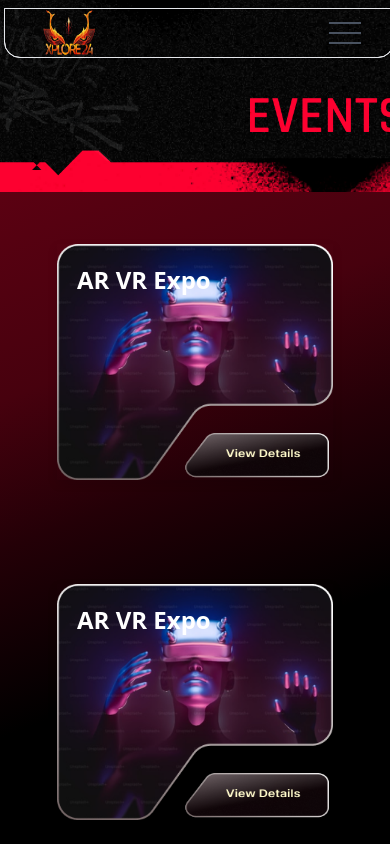
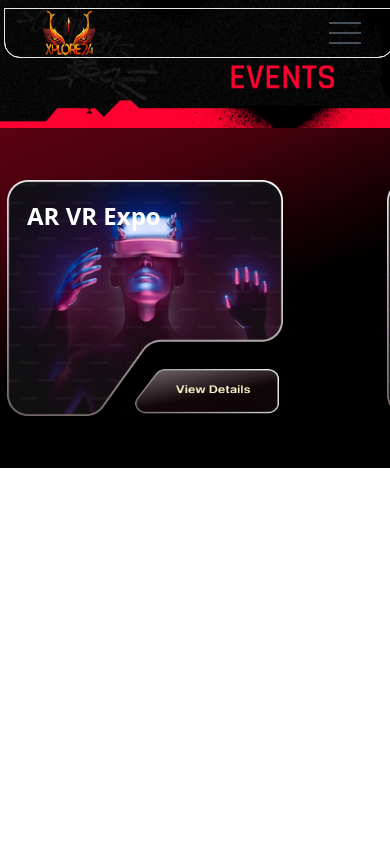
Before and after one commit to jeevanbabu7/Xplore, a React (Vite) app in the folder client/: page /events in a window 390 px wide. Shown: the top 844 px of the page. Built offline with nearby package versions, Linux system fonts and the light colour scheme.

Commit message:
responsive changes

```diff
--- a/client/package.json
+++ b/client/package.json
@@ -25,6 +25,7 @@
     "@types/react-dom": "^18.3.1",
     "@vitejs/plugin-react": "^4.3.4",
     "autoprefixer": "^10.4.20",
+    "daisyui": "^4.12.14",
     "eslint": "^9.15.0",
     "eslint-plugin-react": "^7.37.2",
     "eslint-plugin-react-hooks": "^5.0.0",
--- a/client/src/components/Event.jsx
+++ b/client/src/components/Event.jsx
@@ -28,7 +28,7 @@ const Event = ({ eventDetails, type }) => {
 
   return (
     <animated.div
-      className="relative h-[260px] w-[300px] rounded-lg overflow-hidden flex flex-col justify-center items-center"
+      className="relative h-[260px] w-[300px] rounded-lg overflow-hidden flex flex-col justify-center items-center flex-shrink-0"
       style={cardAnimation} // Entry animation applied to outer div
     >
       <animated.div
--- a/client/src/components/ParallaxLayer.jsx
+++ b/client/src/components/ParallaxLayer.jsx
@@ -9,8 +9,8 @@ const ref = useRef(null);
     offset: ["start start", "end start"]
   });
 
-  const backgroundY = useTransform(scrollYProgress, [0, 1], ["0%", "50%"]);
-  const textY = useTransform(scrollYProgress, [0, 1], ["0%", "200%"]);
+  const backgroundY = useTransform(scrollYProgress, [0, 1], ["0%", "200%"]);
+  const textY = useTransform(scrollYProgress, [0, 1], ["0%", "300%"]);
 
   return (
     <section
--- a/client/src/pages/Contact.jsx
+++ b/client/src/pages/Contact.jsx
@@ -15,7 +15,7 @@ const ContactPage = () => {
   return (
     <div className="flex flex-col items-center w-full h-full bg-gradient-to-b from-red-900 via-black to-black">
       <div
-        className="w-full bg-cover bg-center bg-no-repeat md:h-[280px] h-[180px] bg-cove"
+        className="w-full md:h-48 h-20 md:h-[280px] bg-cover bg-center bg-no-repeat"
         style={{
           backgroundImage: `url(${contactBanner})`, // Use the imported path
           height: '280px', // Default height for larger screens
--- a/client/src/pages/Events.jsx
+++ b/client/src/pages/Events.jsx
@@ -16,7 +16,7 @@ const Events = () => {
     <>
       {/* Animated Banner Section */}
       <animated.section
-        className="w-full h-48 md:h-[280px] bg-cover bg-center bg-no-repeat"
+        className="w-full md:h-48 h-32 md:h-[280px] bg-cover bg-center bg-no-repeat"
         style={{
           ...bannerAnimation,
           backgroundImage: `url(${eventBanner})`,
@@ -29,7 +29,7 @@ const Events = () => {
           background:
             "linear-gradient(159deg, rgba(253,1,48,1) 0%, rgba(200,1,38,1) 0%, rgba(173,1,33,1) 0%, rgba(160,1,31,1) 0%, rgba(149,1,29,1) 0%, rgba(141,1,27,1) 0%, rgba(126,1,24,1) 0%, rgba(89,0,17,1) 0%, rgba(140,1,27,1) 0%, rgba(62,1,12,1) 0%, rgba(90,1,18,1) 0%, rgba(90,1,18,1) 0%, rgba(91,1,18,1) 0%, rgba(71,1,14,1) 21%, rgba(36,0,7,1) 36%, rgba(0,0,0,1) 55%, rgba(0,0,0,1) 91%)",
         }}
-        className="w-full h-screen overflow-auto p-10 flex flex-row flex-wrap justify-center gap-20" >
+        className="w-full md:h-screen lg:screen overflow-auto p-10 flex flex-row md:flex-wrap justify-center gap-20 pl-80 md:pl-0 lg:pl-0 " >
         {eventData.map((event, index) => {
           return <Event key={index} eventDetails={event} type="event"/>;
         })}
--- a/client/src/pages/Home.jsx
+++ b/client/src/pages/Home.jsx
@@ -2,6 +2,9 @@ import React from "react";
 import { useNavigate } from "react-router-dom";
 import AboutPage from "./About";
 import ParallaxLayer from "../components/ParallaxLayer";
+import Events from "./Events";
+import Workshops from "./Workshops";
+import ContactPage from "./Contact";
 const Home = () => {
   const navigate = useNavigate();
 
@@ -11,6 +14,9 @@ const Home = () => {
       <ParallaxLayer  />
       <section className="-mt-16 z-50">
         <AboutPage />
+        <Events />
+        <Workshops />
+        <ContactPage />
       </section>
     </div>
 
--- a/client/src/pages/Workshops.jsx
+++ b/client/src/pages/Workshops.jsx
@@ -5,14 +5,14 @@ import {workshopData} from '../utils/eventData.js'
 const Workshops = () => {
   return (
     <>
-        <section className="w-full h-48 md:h-[280px] bg-cover bg-center bg-no-repeat" style={{ backgroundImage: `url(${workshopBanner})` }}>
+        <section className="w-full h-32 lg:h-48 md:h-48 md:h-[280px] bg-cover bg-center bg-no-repeat" style={{ backgroundImage: `url(${workshopBanner})` }}>
 
         </section>
         <div
   style={{
     background: 'linear-gradient(45deg, rgba(75,0,130,0.6) 0%, rgba(0,0,0,1) 90%)',
   }}
-  className="w-full h-screen overflow-auto p-10 flex flex-row flex-wrap justify-center gap-20"
+  className="w-full md:h-screen lg:screen overflow-auto p-10 flex flex-row md:flex-wrap justify-center gap-20 pl-80 md:pl-0 lg:pl-0 "
 >
   {workshopData.map((event, index) => {
     return <Event key={index} eventDetails={event} type="workshop" />;
--- a/client/tailwind.config.js
+++ b/client/tailwind.config.js
@@ -12,5 +12,7 @@ export default {
     //   // 'lg': '1440px',
     // },
   },
-  plugins: [],
+  plugins: [
+    require('daisyui'),
+  ],
 }
```
Also changed, not shown: 1 other file (tests, documents, lock files or other folders).
